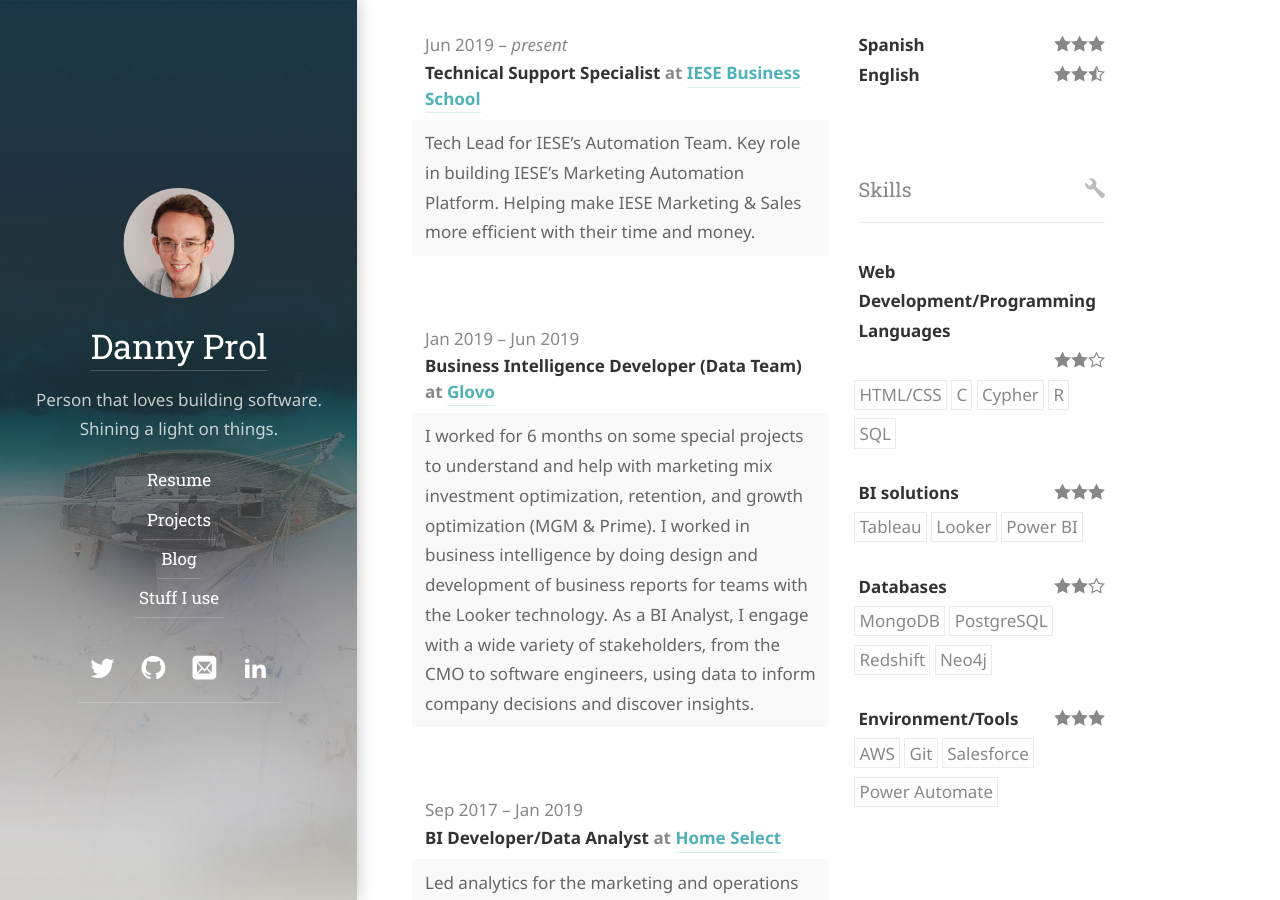
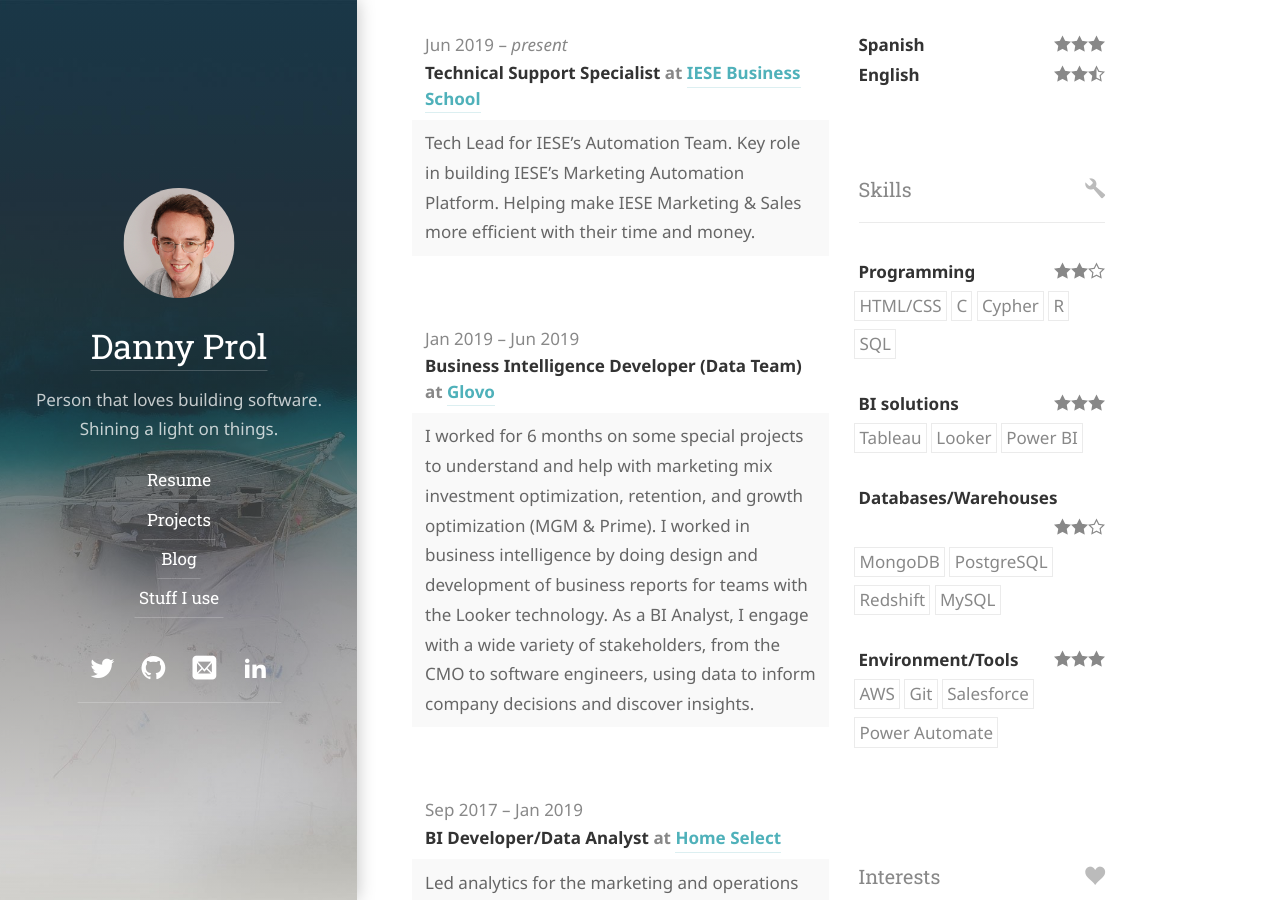
Before and after one commit to dprol/dprol.github.io, a Jekyll site: the page built from resume.md, in a window 1280 px wide and 900 px high, scrolled down 611 px. Built offline with Jekyll 4.4.1, drawn with Linux system fonts in a browser that asks for light colours; some web fonts are replaced.

Commit message:
Update resume.yml

```diff
--- a/_data/resume.yml
+++ b/_data/resume.yml
@@ -94,7 +94,7 @@ education:
     startDate: "2019-10-01"
     endDate: "2021-10-01"
 skills:
-  - name: "Web Development/Programming Languages"
+  - name: "Programming"
     level: "Intermediate"
     keywords:
       - "HTML/CSS"
@@ -108,13 +108,13 @@ skills:
       - "Tableau"
       - "Looker"
       - "Power BI"
-  - name: "Databases"
+  - name: "Databases/Warehouses"
     level: "Intermediate"
     keywords:
       - "MongoDB"
       - "PostgreSQL"
       - "Redshift"
-      - "Neo4j"
+      - "MySQL"
   - name: "Environment/Tools"
     level: "Master"
     keywords:
```
